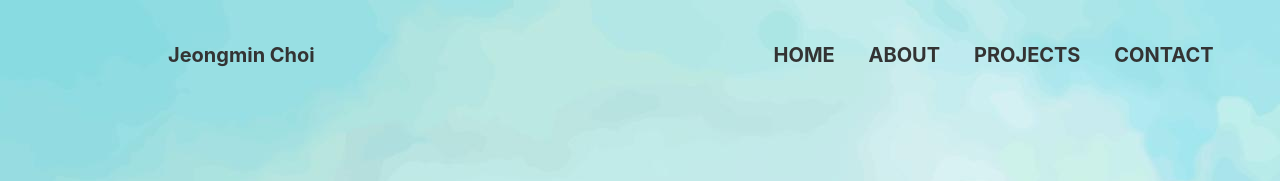
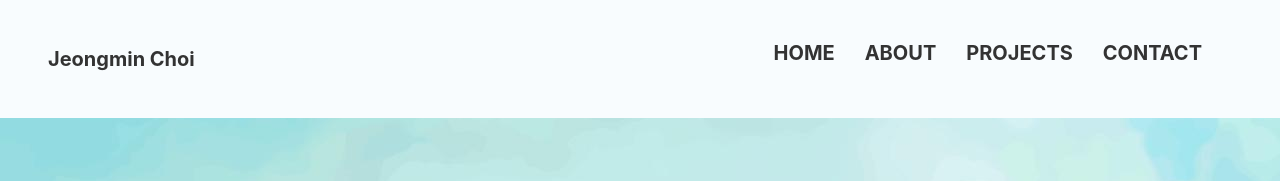
Before and after one commit to JeongminJamie/jeongmin-website, a Gatsby site: page / in a window 1280 px wide. Shown: the top 181 px of the page. Built offline with nearby package versions, Linux system fonts and the light colour scheme; Gatsby itself is replaced by a stand-in of ours.

Commit message:
modified header background color

```diff
--- a/src/components/cssFiles/navbar.css
+++ b/src/components/cssFiles/header.css
@@ -1,19 +1,20 @@
-.navbar {
+.header_main {
   font-weight: bold;
   font-size: 1.25em;
-  margin-left: 10%;
-  margin-right: 10%;
-  margin-bottom: 3%;
+  margin-bottom: 7%;
   margin-top: 0%;
-  padding: 2em;
+  padding: 1rem 3rem 1rem 3rem;
   display: flex;
   justify-content: space-between;
+  align-items: center;
+  background-color: rgb(248, 252, 254);
 }
 
-.menu {
+.nav {
   list-style: none;
   display: flex;
-  gap: 10%;
+  /* gap: 10%; */
+  margin: 0;
 }
 
 .myName:hover {
@@ -29,4 +30,11 @@ span {
 
 li {
   font-weight: bold;
+  padding: 22px 30px 22px 30px;
+  margin-bottom: 0;
 }
+
+ul {
+  align-items: center;
+  margin-bottom: 0;
+}
--- a/src/components/header.js
+++ b/src/components/header.js
@@ -1,29 +1,57 @@
-// import * as React from "react"
-// import { Link } from "gatsby"
+import * as React from "react"
+import { Link } from "gatsby"
 
-// import Navbar from "./navbar"
+import "./cssFiles/header.css"
 
-// const Header = ({ siteTitle }) => (
-//   <header
-//     style={{
-//       margin: `0 auto`,
-//       padding: `var(--space-4) var(--size-gutter)`,
-//       display: `flex`,
-//       alignItems: `center`,
-//       justifyContent: `space-between`,
-//     }}
-//   >
-//     <Link
-//       to="/"
-//       style={{
-//         fontSize: `var(--font-sm)`,
-//         textDecoration: `none`,
-//       }}
-//     >
-//       Jeongmin Choi
-//     </Link>
-//     <Navbar />
-//   </header>
-// )
+const Header = () => (
+  <div className="header_main">
+    <div>
+      <Link
+        to="/"
+        style={{
+          textDecoration: `none`,
+        }}
+      >
+        <span className="myName">Jeongmin Choi</span>
+      </Link>
+    </div>
+    <div className="header_nav">
+      <ul className="nav">
+        <Link
+          to="/"
+          style={{
+            textDecoration: `none`,
+          }}
+        >
+          <li>HOME</li>
+        </Link>
+        <Link
+          to="/about"
+          style={{
+            textDecoration: `none`,
+          }}
+        >
+          <li>ABOUT</li>
+        </Link>
+        <Link
+          to="/projects"
+          style={{
+            textDecoration: `none`,
+          }}
+        >
+          <li>PROJECTS</li>
+        </Link>
+        <Link
+          to="/contact"
+          style={{
+            textDecoration: `none`,
+          }}
+        >
+          <li>CONTACT</li>
+        </Link>
+      </ul>
+    </div>
+  </div>
+)
 
-// export default Header
+export default Header
--- a/src/components/layout.js
+++ b/src/components/layout.js
@@ -1,12 +1,12 @@
 import * as React from "react"
 
-import Navbar from "./navbar"
+import Header from "./header"
 import SideIcon from "./sideIconBar"
 import "./cssFiles/layout.css"
 const Layout = ({ children }) => {
   return (
     <div className="home">
-      <Navbar />
+      <Header />
       <div className="middle_footer">
         <SideIcon />
         <div
--- a/src/components/navbar.js
+++ /dev/null
@@ -1,57 +0,0 @@
-import * as React from "react"
-import { Link } from "gatsby"
-
-import "./cssFiles/navbar.css"
-
-const Navbar = () => (
-  <nav className="navbar">
-    <div>
-      <Link
-        to="/"
-        style={{
-          textDecoration: `none`,
-        }}
-      >
-        <span className="myName">Jeongmin Choi</span>
-      </Link>
-    </div>
-    <div>
-      <ul className="menu">
-        <Link
-          to="/"
-          style={{
-            textDecoration: `none`,
-          }}
-        >
-          <li>HOME</li>
-        </Link>
-        <Link
-          to="/about"
-          style={{
-            textDecoration: `none`,
-          }}
-        >
-          <li>ABOUT</li>
-        </Link>
-        <Link
-          to="/projects"
-          style={{
-            textDecoration: `none`,
-          }}
-        >
-          <li>PROJECTS</li>
-        </Link>
-        <Link
-          to="/contact"
-          style={{
-            textDecoration: `none`,
-          }}
-        >
-          <li>CONTACT</li>
-        </Link>
-      </ul>
-    </div>
-  </nav>
-)
-
-export default Navbar
```
